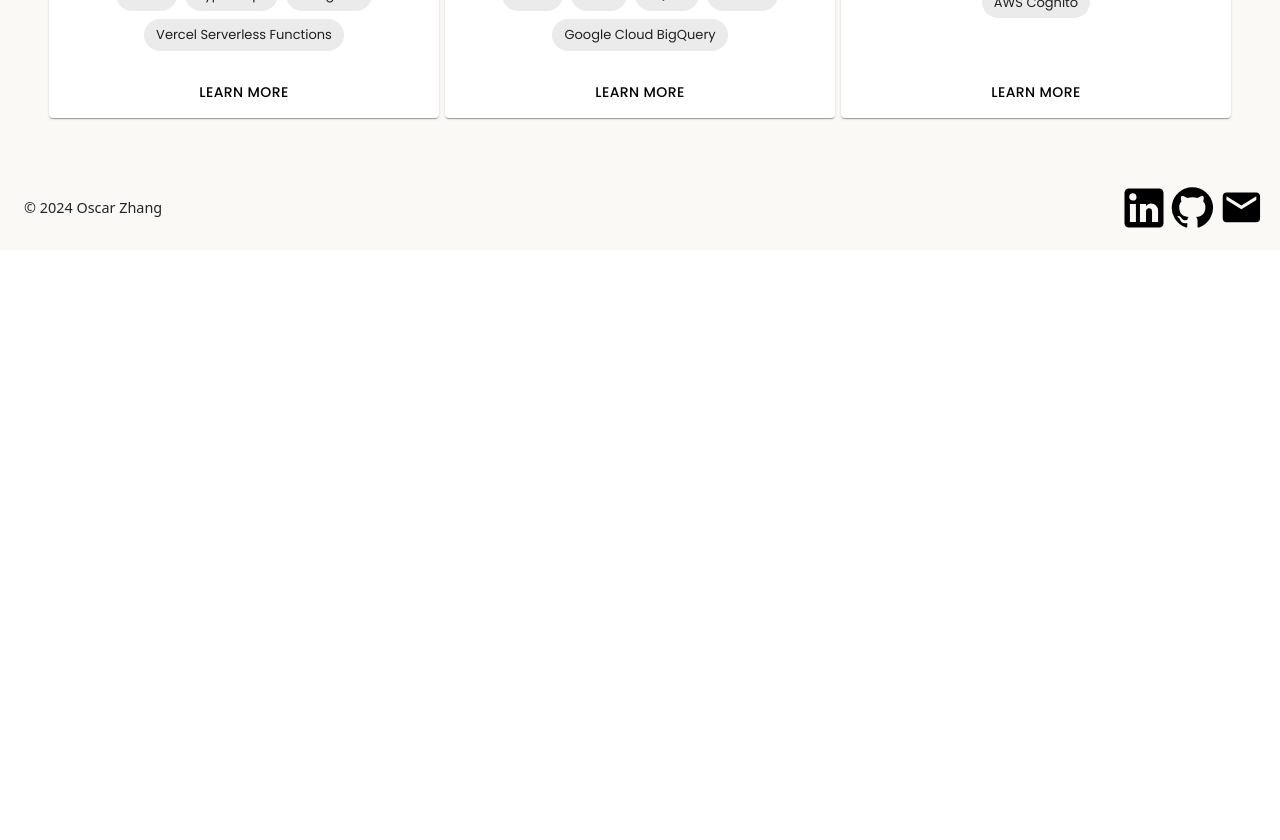
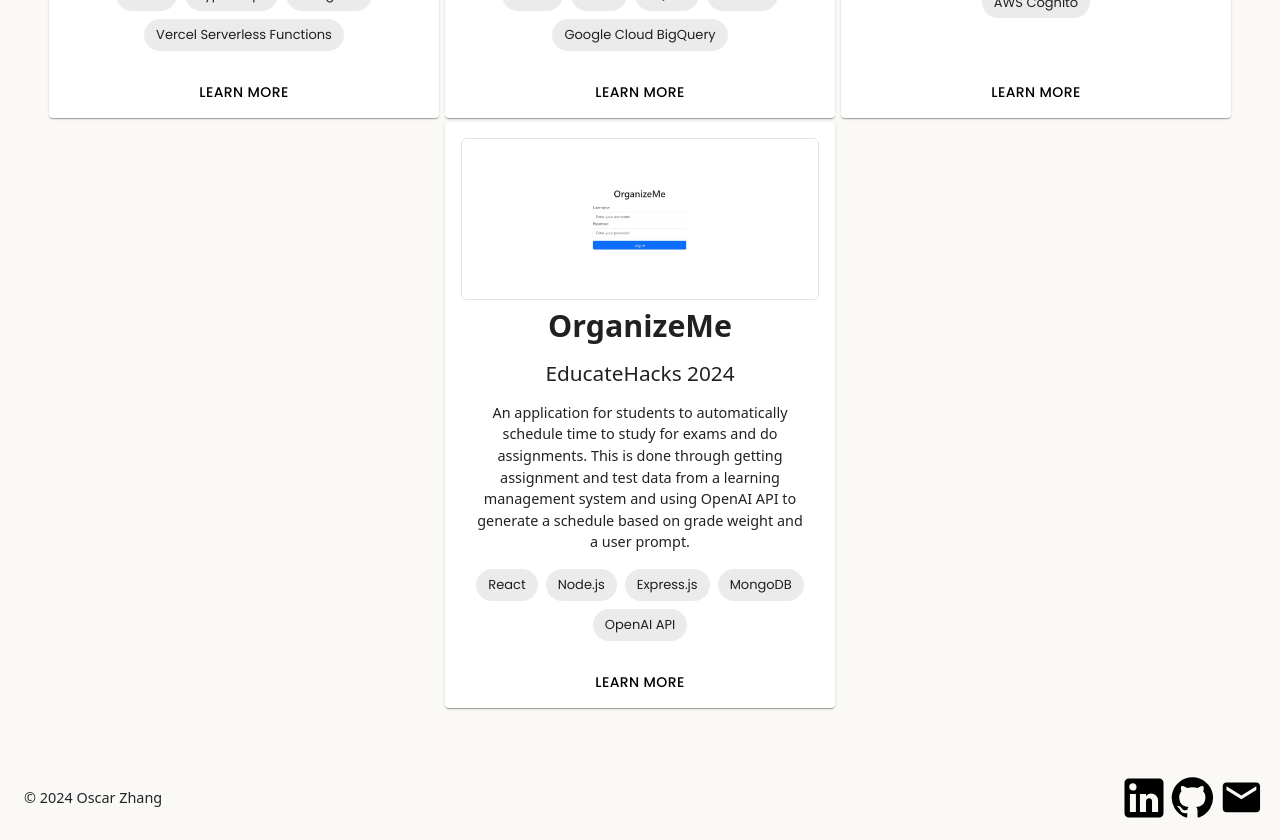
Before and after one commit to oscarzhang228/Portfolio-OZ, a React (Vite) app: page /projects in a window 1280 px wide. Shown: the part 640-1480 px from the top of the page. Before the commit the page ends 890 px from the top, so only its background shows below. Built offline with nearby package versions, Linux system fonts and the light colour scheme.

Commit message:
add organizeme to projects

```diff
--- a/src/components/ProjectsBar/ProjectsDisplay.tsx
+++ b/src/components/ProjectsBar/ProjectsDisplay.tsx
@@ -4,14 +4,16 @@
 import marketSafePic from "../../assets/market-safe.png";
 import skyviewPic from "../../assets/skyview-portal.png";
 import projects from "../../data/projects.json";
+import organizeMePic from "../../assets/organize-me.jpg";
 type ProjectsDisplayProps = {
   numProjects?: number;
 };
 
-const imageMap: any = {
+const imageMap: Record<string, string> = {
   oudAppPic: oudAppPic,
   marketSafePic: marketSafePic,
   skyviewPic: skyviewPic,
+  organizeMePic: organizeMePic,
 };
 
 export default function ProjectsDisplay(props: ProjectsDisplayProps) {
--- a/src/data/projects.json
+++ b/src/data/projects.json
@@ -30,8 +30,16 @@
     "title": "Skyview Portal",
     "company": "Fyve By",
     "description": "An application for hangar managers in order to schedule plane arrivals and departures, view security footage of their hangar, and view their account and billing information. Features include a login system through AWS Cognito, a scheduling system, and a billing system.",
-    "projectLink": "https://fyvebyhub.com",
+    "projectLink": "https://www.fyvebyhub.com/",
     "projectImage": "skyviewPic",
     "technologies": ["React", "AWS DynamoDB", "AWS Lambda", "AWS Cognito"]
+  },
+  {
+    "title": "OrganizeMe",
+    "company": "EducateHacks 2024",
+    "description": "An application for students to automatically schedule time to study for exams and do assignments. This is done through getting assignment and test data from a learning management system and using OpenAI API to generate a schedule based on grade weight and a user prompt.",
+    "projectLink": "https://devpost.com/software/organizeme-uacglz",
+    "projectImage": "organizeMePic",
+    "technologies": ["React", "Node.js", "Express.js", "MongoDB", "OpenAI API"]
   }
 ]
```
Also changed, not shown: src/assets/organize-me.jpg (added).
